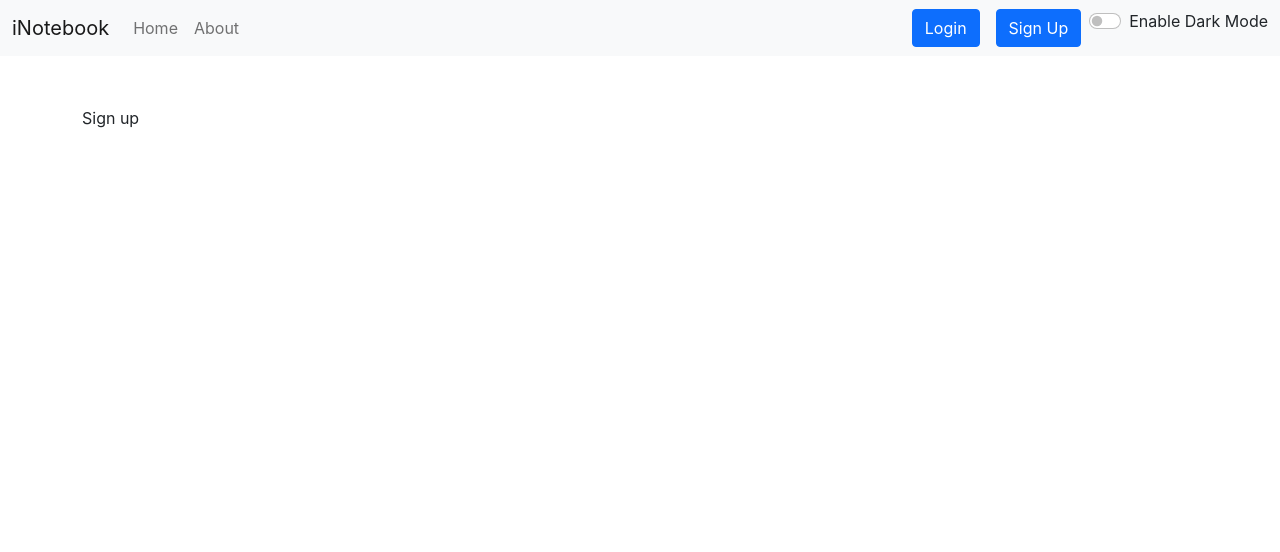
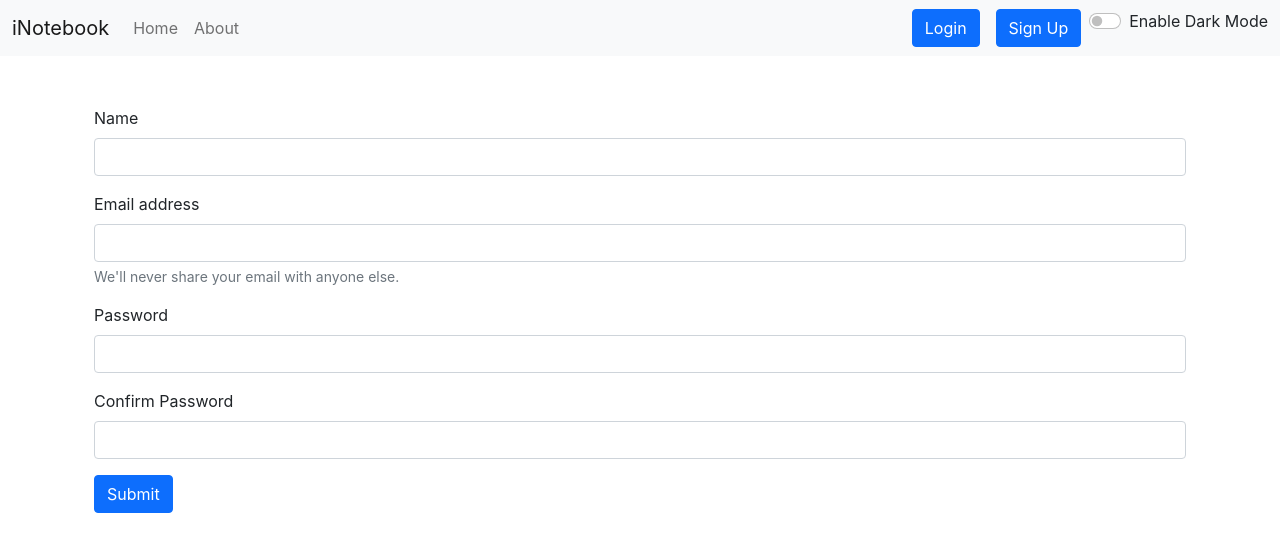
Before and after one commit to rahul-shrimali/inotebook, a React (Create React App) app: page /signUp in a window 1280 px wide. Shown: the top 552 px of the page. Built offline with nearby package versions, Linux system fonts and the light colour scheme.

Commit message:
Login and signup

```diff
--- a/src/components/Login.js
+++ b/src/components/Login.js
@@ -7,6 +7,7 @@
     const handleSubmit = async (e)=>{
         e.preventDefault();
         const url = "http://localhost:5000/api/auth/login"
+        console.log(JSON.stringify({email: cred.email, password:cred.password }));
         const response = await fetch(url,{
             method : 'POST',
             headers :{
--- a/src/components/SignUp.js
+++ b/src/components/SignUp.js
@@ -1,10 +1,64 @@
-import React from 'react';
+import React, { useState } from 'react';
+import { useHistory } from 'react-router-dom';
 
 const SignUp = () => {
+
+  let history = useHistory();
+  const [user, setuser] = useState({name : "", email : "", password : "", cpassword :""})
+
+  const onChange = (e)=>{
+    setuser({...user, [e.target.name] : e.target.value})
+  }
+
+  const onSubmit = async (e)=>{
+      e.preventDefault();
+
+      const url = "http://localhost:5000/api/auth/createUser"
+      const {name, email, password, cpassword} = user
+      if(password !== cpassword){
+          alert("Password must be same")
+          return
+      }
+      const response = await fetch(url,{
+        method : 'POST',
+        headers : {
+          'Content-Type' : 'application/json'
+        },
+        body:JSON.stringify({name : name,email : email,password: password})
+      })
+      const json = await response.json()
+      console.log(json);
+      if(json.success){
+        localStorage.setItem('token', json.authtoken)
+        history.push("/")
+      }else{
+        alert("Invalid credentials ")
+      }
+  }
   return (
-      <div>
-          Sign up
-      </div>
+    <div className='container'>
+      <form onSubmit={onSubmit}>
+        <div className="mb-3">
+          <label htmlFor="name" className="form-label">Name</label>
+          <input type="text" className="form-control" id="name" name = "name" value={user.name} onChange={onChange} />
+        </div>
+        <div className="mb-3">
+          <label htmlFor="email" className="form-label">Email address</label>
+          <input type="email" className="form-control" id="email" value={user.email} aria-describedby="emailHelp" name = "email" onChange={onChange} />
+          <div id="emailHelp" className="form-text">We'll never share your email with anyone else.</div>
+        </div>
+        <div className="mb-3">
+          <label htmlFor="password" className="form-label">Password</label>
+          <input type="password" className="form-control" id="password" value={user.password} name = "password" onChange={onChange} minLength={5}/>
+        </div>
+        <div className="mb-3">
+          <label htmlFor="cpassword" className="form-label">Confirm Password</label>
+          <input type="text" className="form-control" id="cpassword" name='cpassword' value={user.cpassword} onChange={onChange} minLength={5} />
+        </div>
+
+        <button type="submit" className="btn btn-primary" >Submit</button>
+      </form>
+    </div>
   )
 };
 
```
Also changed, not shown: 1 other file (tests, documents, lock files or other folders).
